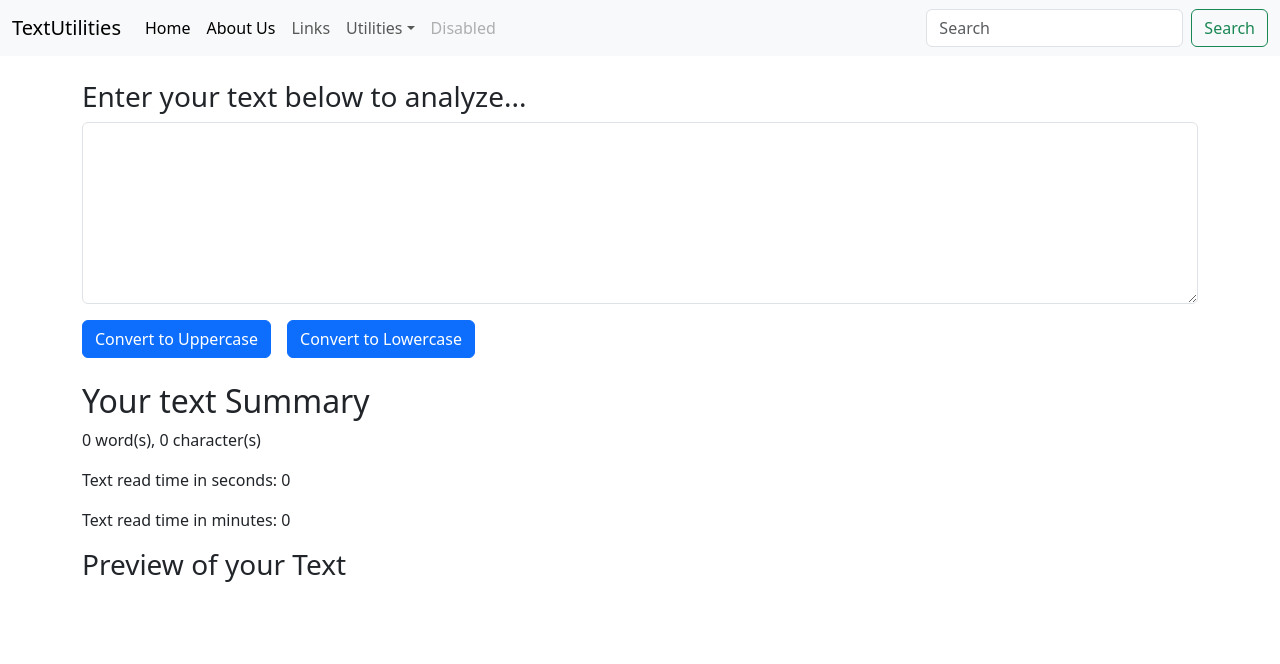
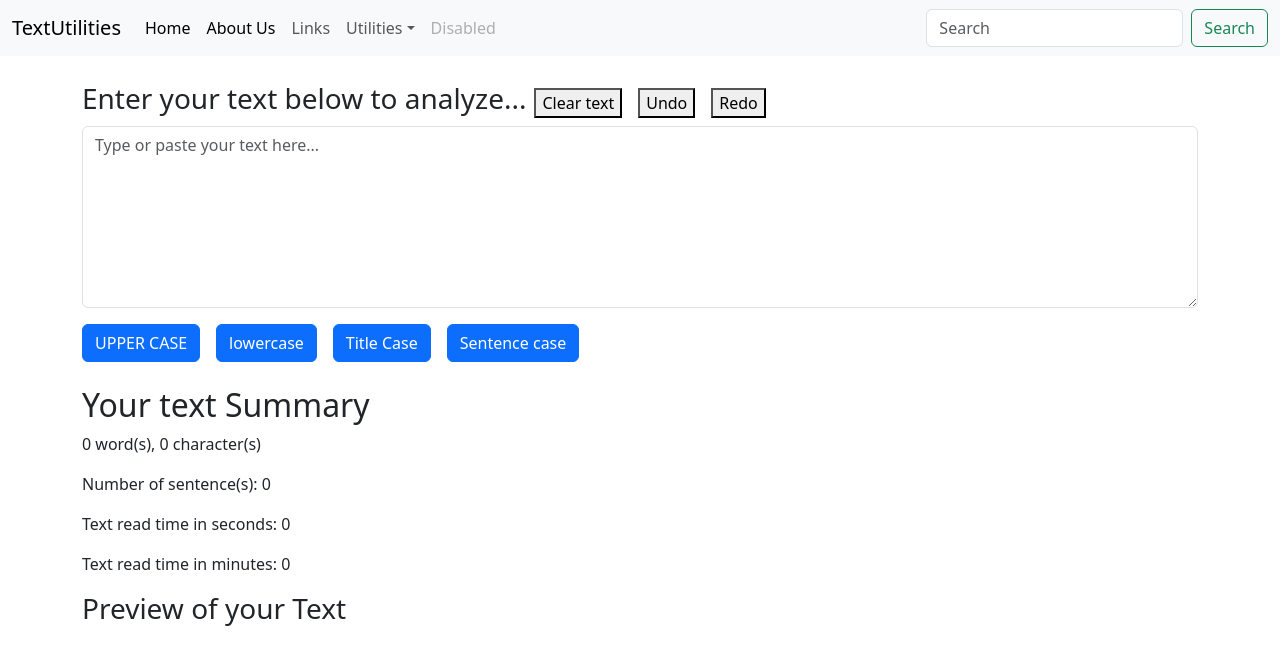
Before and after one commit to AbdurCodes/react-textUtilities, a React (Create React App) app: page / in a window 1280 px wide. Shown: the top 664 px of the page. Built offline with nearby package versions, Linux system fonts and the light colour scheme.

Commit message:
various functions added

```diff
--- a/src/componenets/TextForm.js
+++ b/src/componenets/TextForm.js
@@ -1,5 +1,5 @@
 import React, {useState} from "react";
-
+const allStates = [];
 function TextForm(props) {
   // array destructuring
   // The useState hook returns an array with two elements: the current state value and a function to update that value
@@ -7,12 +7,47 @@ function TextForm(props) {
   // const [text, setText] = useState("Enter your text here");
   // text is state variable having default value of "Enter your text" which can be updated with setText
 
+
+  allStates.push(text);
+
+
   const handleUC = () => {
     setText(text.toUpperCase());
   }
 
   const handleLC = () => {
     setText(text.toLowerCase());
+  }
+
+  const handleSentenceCase = () => {
+    const wholeText = [];
+    const allSentences = text.split(". ");
+    for (let i=0; i<allSentences.length; i++){
+      const wordsList = allSentences[i].split(" ");
+      const firstWord = wordsList[0][0].toUpperCase() + wordsList[0].slice(1);
+      wordsList.shift()
+      wordsList.unshift(firstWord)
+      wholeText.push(wordsList.join(" "));
+    setText(wholeText.join(". "));
+    }
+  }
+
+  const handleCapitalizedCase = () => {
+    const capitalizedCase = text.split(" ").map(e => e[0].toUpperCase() + e.slice(1).toLowerCase());
+    setText(capitalizedCase.join(" "));
+  }
+
+  const handleClear = () => {
+    setText("");
+  }
+
+  const handleUndo = () => {
+    allStates.pop()
+    setText(allStates[-1])
+  }
+
+  const handleRedo = () => {
+    setText(text);
   }
 
   const handleOChnage = (eventObject)=>{
@@ -25,20 +60,27 @@ function TextForm(props) {
   return (
     <>
     <div className="mb-3 mt-4 container">
-      <h3>{props.title}</h3>
+      <h3 style={{display: "inline"}}>{props.title}</h3>
+      <button className="mx-2 my-2" onClick={handleClear}>Clear text</button>
+      <button className="mx-2 my-2" onClick={handleUndo}>Undo</button>
+      <button className="mx-2 my-2" onClick={handleRedo}>Redo</button>
       <textarea
         className="form-control"
         id="textBox"
         rows="7"
+        placeholder="Type or paste your text here..."
         value={text}
         onChange={handleOChnage}
       ></textarea>
-      <button className="mt-3 btn btn-primary" onClick={handleUC}>Convert to Uppercase</button>
-      <button className="mt-3 mx-3 btn btn-primary" onClick={handleLC}>Convert to Lowercase</button>
+      <button className="mt-3 btn btn-primary" onClick={handleUC}>UPPER CASE</button>
+      <button className="mt-3 mx-3 btn btn-primary" onClick={handleLC}>lowercase</button>
+      <button className="mt-3 btn btn-primary" onClick={handleCapitalizedCase}>Title Case</button>
+      <button className="mt-3 mx-3 btn btn-primary" onClick={handleSentenceCase}>Sentence case</button>
     </div>
     <div className="container my-4">
       <h2>Your text Summary</h2>
       <p>{text.length > 0 ? text.split(" ").length : "0"} word(s), {text.length} character(s)</p>
+      <p>Number of sentence(s): {text.length > 0 ? text.split(". ").length : "0"}</p>
       <p>Text read time in seconds: {0.25 * (text.length > 0 ? text.split(" ").length : "0")}</p>
       <p>Text read time in minutes: {0.25 * (text.length > 0 ? text.split(" ").length : "0") / 60}</p>
       <h3>Preview of your Text</h3>
```
